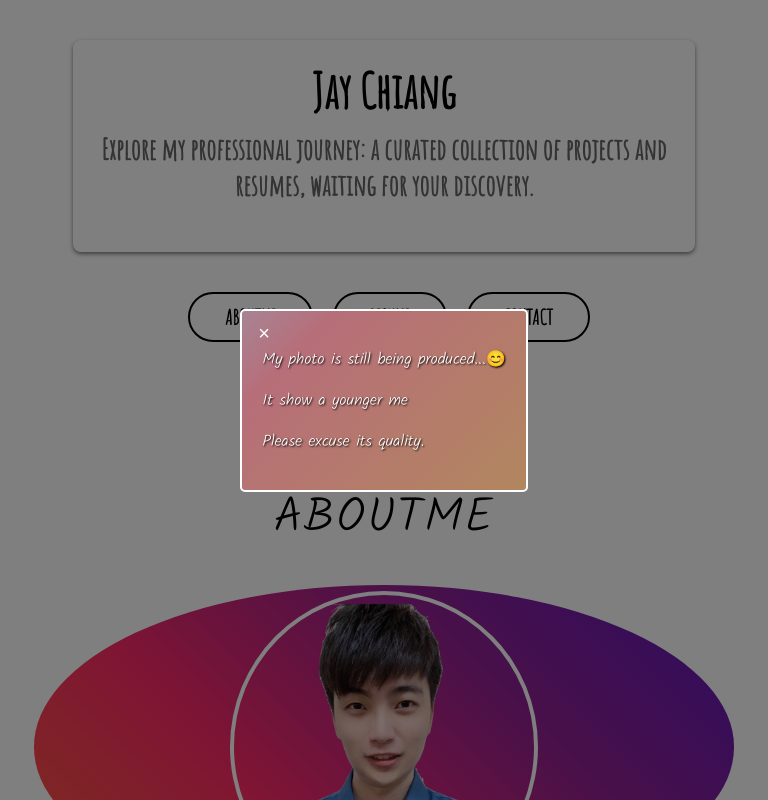
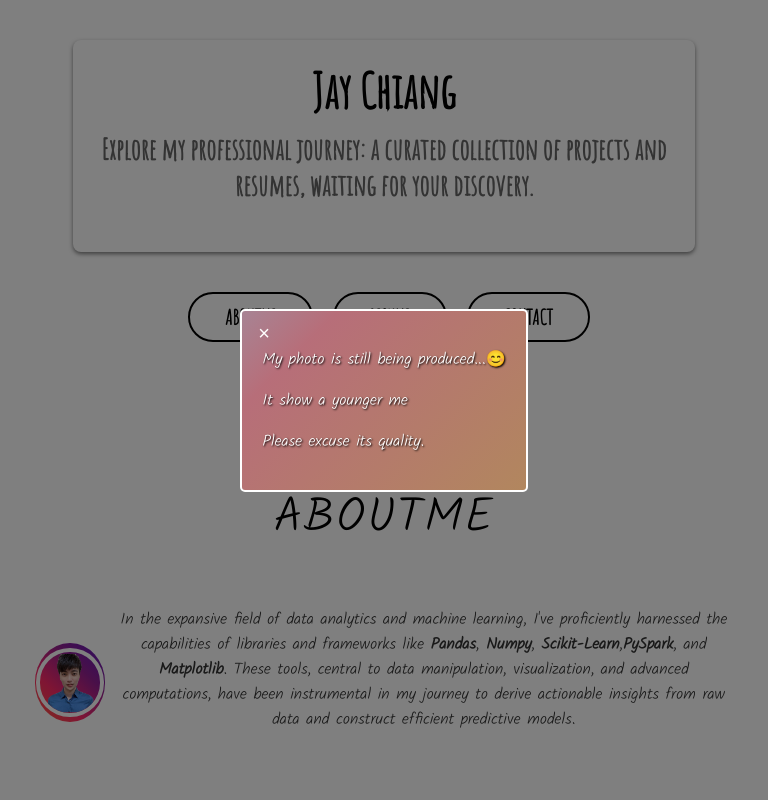
Before and after one commit to JayChiang17/portfolio, a React (Create React App) app: page / in a window 768 px wide. Shown: the top 800 px of the page. Built offline with nearby package versions, Linux system fonts and the light colour scheme.

Commit message:
update HomePages.css

```diff
--- a/src/style/Homepages.css
+++ b/src/style/Homepages.css
@@ -27,7 +27,7 @@ h1 {
   text-shadow: 2px 2px 4px rgba(0, 0, 0, 0.2); /* Subtle shadow for depth */
 }
 
-/* 基础样式 */
+/* 通用样式 */
 .image-container {
   display: flex;
   justify-content: center;
@@ -41,7 +41,7 @@ h1 {
 .image-container::before {
   content: "";
   position: absolute;
-  top: -6px; /* 边框的宽度 */
+  top: -6px;
   left: -6px;
   right: -6px;
   bottom: -6px;
@@ -53,56 +53,77 @@ h1 {
     rgba(88, 24, 195, 1)
   );
   border-radius: 50%;
-  z-index: 0;
-  padding: 2px; /* 这会创建边框效果 */
+  z-index: -1;
+  padding: 2px;
 }
 
 .image-container img {
   width: 100%;
-  max-width: 400px;
   height: auto;
   border-radius: 50%;
   position: relative;
-  z-index: 1;
-  border: 4px solid white; /* 添加白色边框作为间隔 */
+  border: 4px solid white;
 }
 
-.infro-container {
-  display: flex; /* 使用flex布局 */
-  flex-direction: column; /* 子元素垂直排列 */
-  justify-content: center; /* 子元素在容器中垂直居中 */
-  align-items: center; /* 子元素在容器中水平居中 */
-  max-width: 40%; /* 增加最大宽度以适应更大的文本容器 */
-  margin: 20px auto; /* 减少顶部边距使容器更靠近图片 */
-  font-family: "Kalam", cursive;
+.intro-container {
+  display: flex;
+  flex-direction: column;
+  justify-content: center;
+  align-items: center;
+  max-width: 40%;
+  margin: 20px auto;
+  font-family: "Arial", sans-serif; /* 替换为您喜欢的字体 */
   font-size: 1.5rem;
-  text-align: center; /* 文本居中对齐 */
+  text-align: center;
 }
 
-/* 响应式样式 */
-@media (max-width: 768px) {
-  .infro {
-    display: flex; /* 使用flex布局 */
-    flex-direction: column; /* 子元素垂直排列 */
-    align-items: center; /* 子元素在容器中水平居中 */
+/* 手机屏幕尺寸的媒体查询 */
+@media (max-width: 600px) {
+  .image-container,
+  .intro-container {
+    max-width: 80%; /* 在小屏幕上占据更大比例的宽度 */
   }
 
-  .image-container,
-  .infro-container {
-    width: 100%; /* 让图片和文字各占满整个屏幕宽度 */
-    max-width: none; /* 取消最大宽度限制，由子元素的宽度决定容器大小 */
+  .image-container::before {
+    top: -4px; /* 在小屏幕上减少边框大小 */
+    left: -4px;
+    right: -4px;
+    bottom: -4px;
+    padding: 1.5px; /* 减小渐变边框的厚度 */
   }
 
   .image-container img {
-    width: 100%; /* 图片占满整个容器宽度 */
-    max-width: 300px; /* 限制图片的最大宽度，确保不会过大 */
-    margin: 0 auto; /* 图片居中 */
-    transform: none; /* 取消放大效果 */
+    max-width: 200px; /* 在小屏幕上减小图片的最大尺寸 */
   }
 
-  .infro-container {
-    max-width: 100%; /* 文本容器占满屏幕宽度 */
-    margin-top: 20px; /* 在图片和文字之间增加一些空间 */
+  .intro-container {
+    margin: 10px auto; /* 减少边距 */
+    font-size: 1.2rem; /* 减小字体大小 */
+  }
+}
+
+/* 平板屏幕尺寸的媒体查询 */
+@media (min-width: 601px) and (max-width: 768px) {
+  .image-container,
+  .intro-container {
+    max-width: 70%; /* 在中等屏幕上调整宽度 */
+  }
+
+  .image-container::before {
+    top: -5px; /* 调整边框大小 */
+    left: -5px;
+    right: -5px;
+    bottom: -5px;
+    padding: 2px; /* 调整渐变边框的厚度 */
+  }
+
+  .image-container img {
+    max-width: 250px; /* 在中等屏幕上调整图片最大尺寸 */
+  }
+
+  .intro-container {
+    margin: 15px auto; /* 调整边距 */
+    font-size: 1.4rem; /* 调整字体大小 */
   }
 }
 
```
